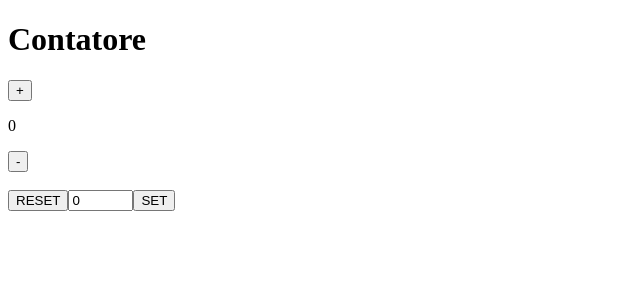
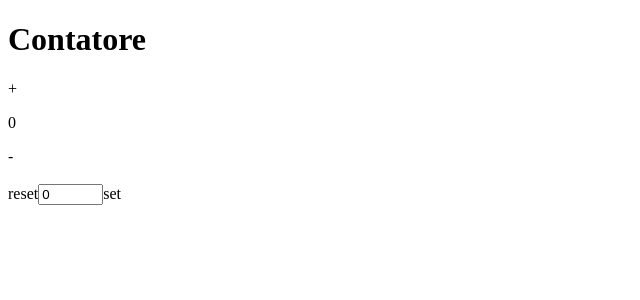
Before and after one commit to redbaron76/corso-react, a React app: page / in a window 1280 px wide. Shown: the top 300 px of the page, without its empty margins (0-640 px from the left). Built offline with nearby package versions, Linux system fonts and the light colour scheme.

Commit message:
fine LEZIONE 5 - componente Button e file config

```diff
--- a/package.json
+++ b/package.json
@@ -35,6 +35,7 @@
     "webpack-dev-server": "^3.2.1"
   },
   "dependencies": {
+    "prop-types": "^15.7.2",
     "react": "^16.8.6",
     "react-dom": "^16.8.6"
   }
--- a/src/components/App.js
+++ b/src/components/App.js
@@ -1,4 +1,6 @@
 import React, { Component } from 'react';
+import Button from './Button';
+import { PLUS, MINUS, SET, RESET } from '../config/const';
 
 class App extends Component {
   constructor() {
@@ -8,6 +10,8 @@ class App extends Component {
       count: 0,
       initCount: 0,
     };
+
+    this.handleClick = this.handleClick.bind(this);
   }
 
   handleClick(operator) {
@@ -58,15 +62,15 @@ class App extends Component {
       <div>
         <h1>Contatore</h1>
         <div>
-          <button onClick={() => this.handleClick('+')}>+</button>
+          <Button click={this.handleClick} label={PLUS} />
           <p>{this.state.count}</p>
-          <button onClick={() => this.handleClick('-')}>-</button>
+          <Button click={this.handleClick} label={MINUS} />
         </div>
         <br />
         <div>
-          <button onClick={() => this.handleClick('reset')}>RESET</button>
+          <Button click={this.handleClick} label={RESET} />
           <input onChange={e => this.handleChange(e)} size={5} value={this.state.initCount} />
-          <button onClick={() => this.handleClick('set')}>SET</button>
+          <Button click={this.handleClick} label={SET} />
         </div>
       </div>
     );
--- /dev/null
+++ b/src/components/Button.js
@@ -0,0 +1,13 @@
+import React from 'react';
+import PropTypes from 'prop-types';
+
+const Button = props => {
+  return <span onClick={() => props.click(props.label)}>{props.label || 'btn'}</span>;
+};
+
+Button.propTypes = {
+  click: PropTypes.func.isRequired,
+  label: PropTypes.string.isRequired,
+};
+
+export default Button;
--- /dev/null
+++ b/src/config/const.js
@@ -0,0 +1,7 @@
+export const PLUS = '+';
+export const MINUS = '-';
+export const MULTI = '*';
+export const DIVIDE = '/';
+
+export const SET = 'set';
+export const RESET = 'reset';
```
